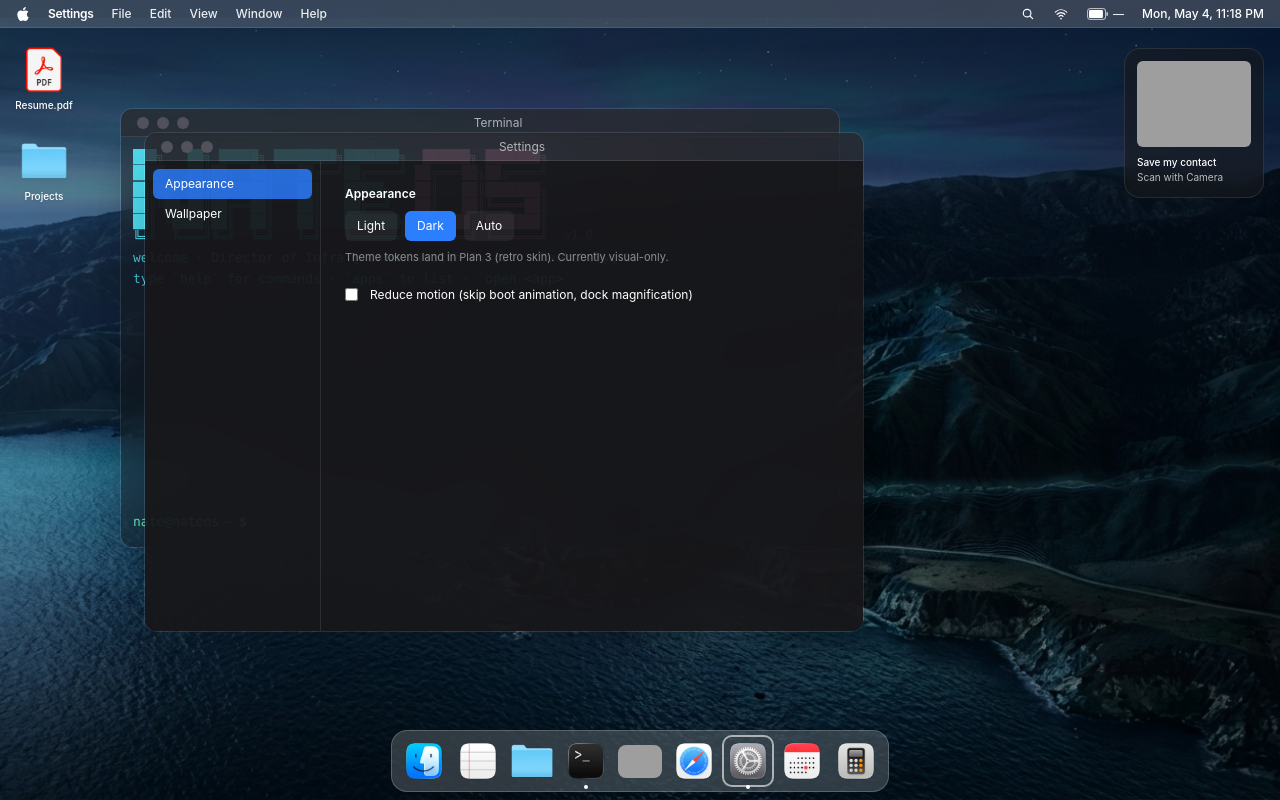
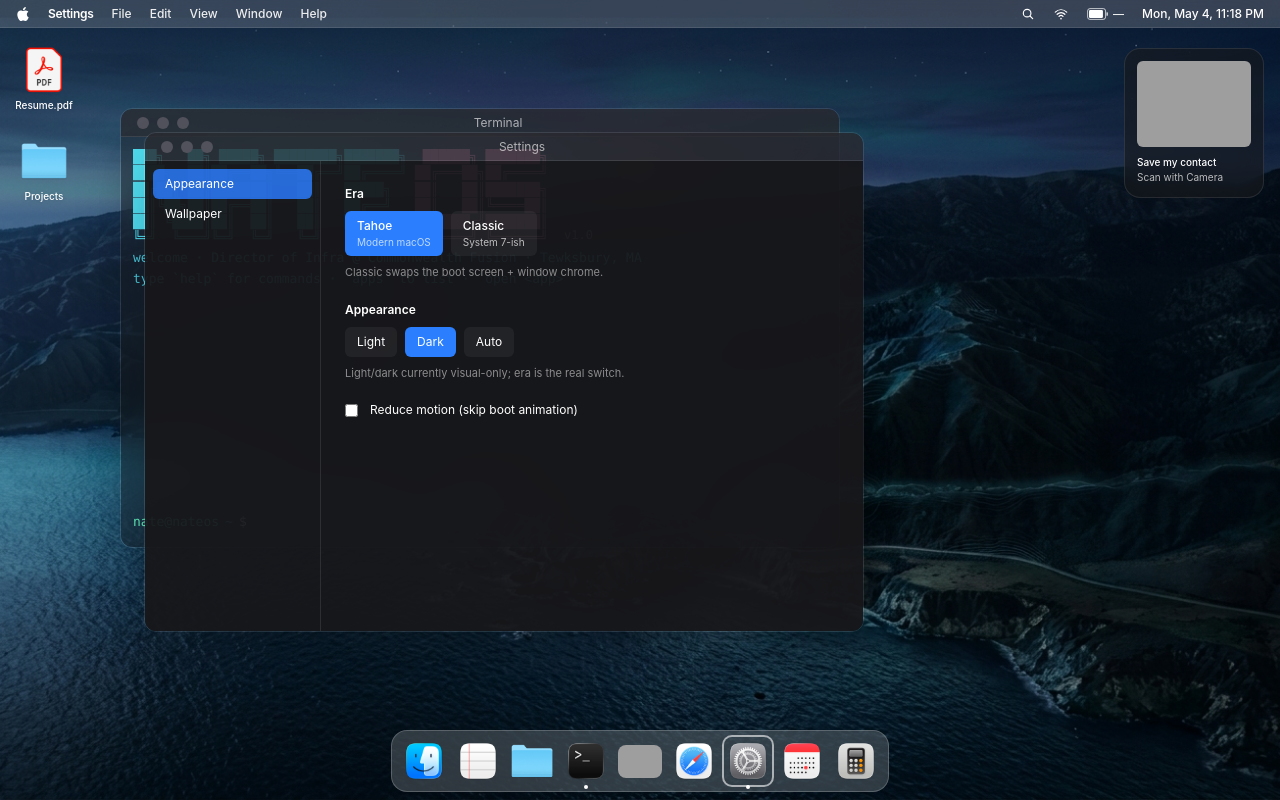
Before and after one commit to nateships/nateos, a Next.js app: page / in a window 1280 px wide. Both pictures are taken after a click on the button "Settings". Built offline with nearby package versions, Linux system fonts and the light colour scheme; grey boxes are pictures that could not be loaded.

Commit message:
feat(retro): Era picker in Settings + 'theme classic|tahoe' Terminal command

```diff
--- a/apps/settings/AppearancePane.tsx
+++ b/apps/settings/AppearancePane.tsx
@@ -1,5 +1,5 @@
 'use client'
-import { type AppearanceMode, useSettings } from '@/lib/settings/store'
+import { type AppearanceMode, type Era, useSettings } from '@/lib/settings/store'
 
 const MODES: { value: AppearanceMode; label: string }[] = [
   { value: 'light', label: 'Light' },
@@ -7,13 +7,42 @@
   { value: 'auto', label: 'Auto' },
 ]
 
+const ERAS: { value: Era; label: string; sub: string }[] = [
+  { value: 'tahoe', label: 'Tahoe', sub: 'Modern macOS' },
+  { value: 'classic', label: 'Classic', sub: 'System 7-ish' },
+]
+
 export function AppearancePane() {
   const mode = useSettings((s) => s.appearance)
   const setMode = useSettings((s) => s.setAppearance)
+  const era = useSettings((s) => s.era)
+  const setEra = useSettings((s) => s.setEra)
   const reduceMotion = useSettings((s) => s.reduceMotion)
   const setReduceMotion = useSettings((s) => s.setReduceMotion)
+
   return (
     <div className="flex flex-col gap-5">
+      <div>
+        <h3 className="text-[12px] font-semibold mb-2">Era</h3>
+        <div className="flex gap-2">
+          {ERAS.map((e) => (
+            <button
+              key={e.value}
+              type="button"
+              onClick={() => setEra(e.value)}
+              className={`px-3 py-1.5 rounded-md text-[12px] flex flex-col items-start ${
+                era === e.value ? 'bg-blue-500 text-white' : 'bg-white/5 hover:bg-white/10'
+              }`}
+            >
+              <span className="font-medium">{e.label}</span>
+              <span className="text-[10px] opacity-70">{e.sub}</span>
+            </button>
+          ))}
+        </div>
+        <p className="text-[11px] opacity-50 mt-2">
+          Classic swaps the boot screen + window chrome.
+        </p>
+      </div>
       <div>
         <h3 className="text-[12px] font-semibold mb-2">Appearance</h3>
         <div className="flex gap-2">
@@ -31,7 +60,7 @@
           ))}
         </div>
         <p className="text-[11px] opacity-50 mt-2">
-          Theme tokens land in Plan 3 (retro skin). Currently visual-only.
+          Light/dark currently visual-only; era is the real switch.
         </p>
       </div>
       <label className="flex items-center gap-3 text-[12px]">
@@ -40,7 +69,7 @@
           checked={reduceMotion}
           onChange={(e) => setReduceMotion(e.target.checked)}
         />
-        Reduce motion (skip boot animation, dock magnification)
+        Reduce motion (skip boot animation)
       </label>
     </div>
   )
--- a/apps/terminal/commands.ts
+++ b/apps/terminal/commands.ts
@@ -1,4 +1,5 @@
 import { registry } from '@/lib/os/registry'
+import { useSettings } from '@/lib/settings/store'
 
 export type CommandContext = {
   openApp(appId: string, params?: Record<string, unknown>): string
@@ -75,8 +76,11 @@
       return '__CLEAR__'
     case 'theme': {
       const arg = args[0]
-      if (!arg || !['classic', 'tahoe'].includes(arg)) return 'usage: theme <classic|tahoe>'
-      return `theme set to ${arg} (full retro skin lands in Plan 3)`
+      if (!arg || !['classic', 'tahoe'].includes(arg)) {
+        return 'usage: theme <classic|tahoe>'
+      }
+      useSettings.getState().setEra(arg as 'classic' | 'tahoe')
+      return `theme set to ${arg}.`
     }
     case 'about':
       return ABOUT
```
Also changed, not shown: 1 other file (tests, documents, lock files or other folders).
